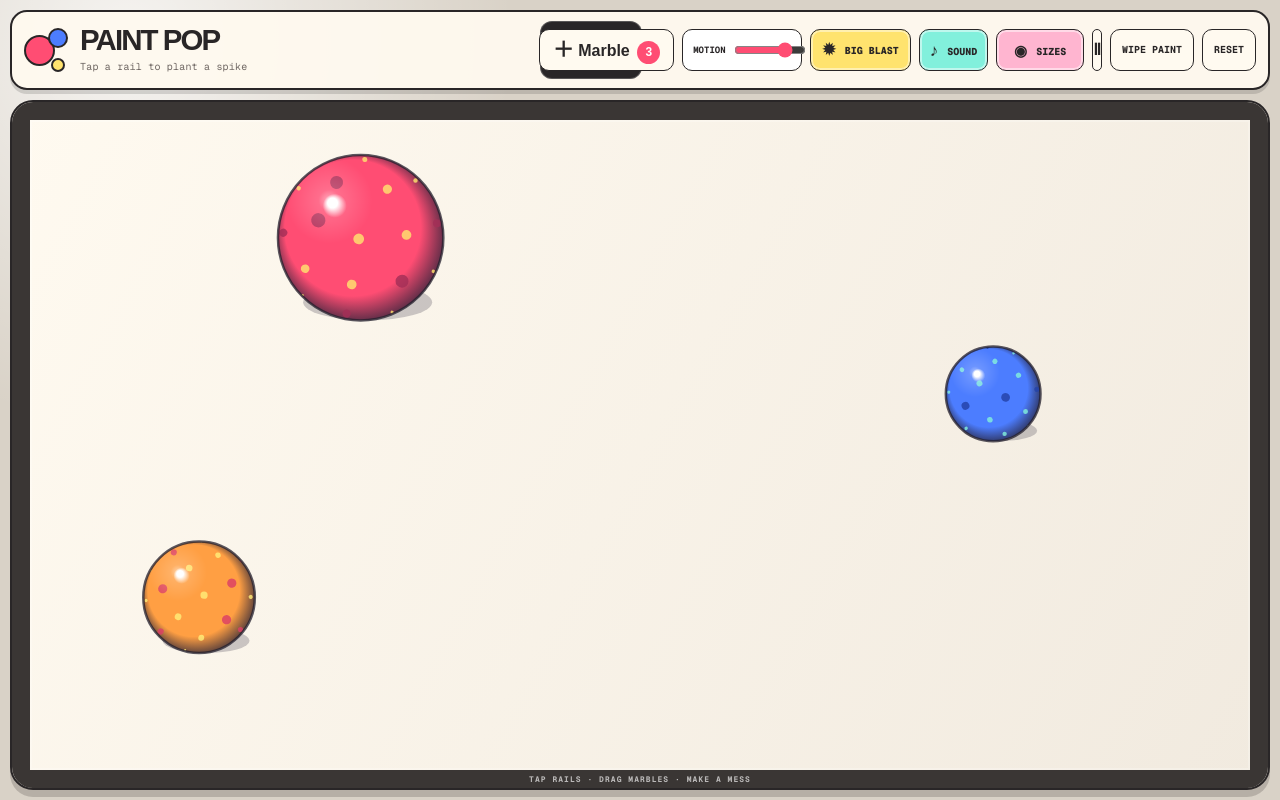
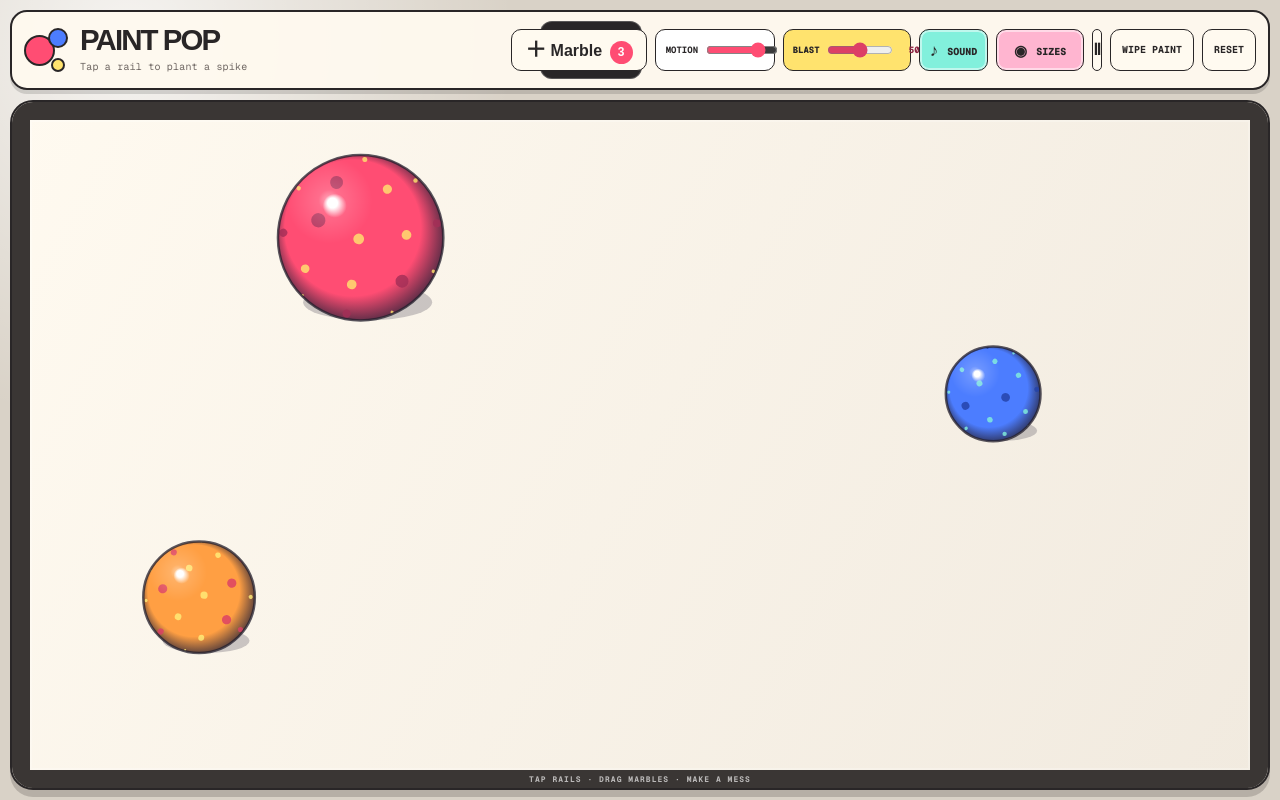
Before and after one commit to abrahamdrechsler/paintball-game, a Next.js app: page / in a window 1280 px wide. Built offline with nearby package versions, Linux system fonts and the light colour scheme.

Commit message:
Replace blast toggle with power range

```diff
--- a/app/globals.css
+++ b/app/globals.css
@@ -109,10 +109,22 @@ button { color: inherit; }
 .primary-control b { display: inline-grid; place-items: center; min-width: 23px; height: 23px; margin-left: 3px; border-radius: 50%; background: var(--pink); color: white; font-size: 12px; }
 .icon-control { width: 43px; font-weight: 900; }
 .text-control { padding: 0 11px; font: 700 10px/1 var(--font-geist-mono), monospace; text-transform: uppercase; white-space: nowrap; }
-.blast-control { padding: 0 11px; font: 800 10px/1 var(--font-geist-mono), monospace; text-transform: uppercase; white-space: nowrap; }
-.blast-control span { display: inline-block; margin-right: 3px; font-size: 16px; vertical-align: -1px; }
-.controls .blast-control.is-active { background: var(--yellow); box-shadow: inset 0 0 0 2px rgba(255,255,255,.45); }
-.controls .blast-control.is-active:hover { background: #ffed8f; }
+.blast-range-control {
+  min-width: 128px;
+  height: 42px;
+  display: grid;
+  grid-template-columns: auto 1fr auto;
+  align-items: center;
+  gap: 7px;
+  padding: 0 9px;
+  border: 1.5px solid var(--ink);
+  border-radius: 10px;
+  background: var(--yellow);
+  font: 800 9px/1 var(--font-geist-mono), monospace;
+  text-transform: uppercase;
+}
+.blast-range-control input { width: 66px; accent-color: #dc3f66; cursor: ew-resize; }
+.blast-range-control output { min-width: 20px; color: #8d2443; text-align: right; }
 .sound-control { padding: 0 10px; font: 800 10px/1 var(--font-geist-mono), monospace; text-transform: uppercase; white-space: nowrap; }
 .sound-control span { display: inline-block; margin-right: 3px; font-size: 17px; vertical-align: -1px; }
 .controls .sound-control.is-active { background: #82f0dc; box-shadow: inset 0 0 0 2px rgba(255,255,255,.5); }
@@ -221,11 +233,13 @@ button { color: inherit; }
   .score-card { min-width: 76px; height: 48px; padding: 5px 9px; }
   .score-card strong { font-size: 24px; }
   .controls { gap: 5px; }
-  .controls button, .motion-control { min-height: 40px; height: 40px; }
+  .controls button, .motion-control, .blast-range-control { min-height: 40px; height: 40px; }
   .size-menu { min-height: 40px; height: 40px; }
   .size-menu .size-control { width: 100%; }
   .motion-control { min-width: 112px; padding: 0 8px; }
   .motion-control input { width: 55px; }
+  .blast-range-control { min-width: 116px; padding: 0 7px; }
+  .blast-range-control input { width: 48px; }
   .primary-control { font-size: 12px; padding: 0 8px; }
   .board-wrap { border-radius: 17px; }
 }
--- a/app/paint-marbles.tsx
+++ b/app/paint-marbles.tsx
@@ -326,7 +326,7 @@ export default function PaintMarbles() {
   const nextIdRef = useRef(0);
   const dragRef = useRef<{ id: number; lastX: number; lastY: number; lastTime: number } | null>(null);
   const energyRef = useRef(0.78);
-  const bigBlastRef = useRef(true);
+  const blastPowerRef = useRef(0.5);
   const soundEnabledRef = useRef(true);
   const sizeMixRef = useRef(true);
   const sizeVariabilityRef = useRef(0.6);
@@ -337,7 +337,7 @@ export default function PaintMarbles() {
   const [score, setScore] = useState(0);
   const [count, setCount] = useState(0);
   const [energy, setEnergy] = useState(78);
-  const [bigBlast, setBigBlast] = useState(true);
+  const [blastPower, setBlastPower] = useState(50);
   const [soundEnabled, setSoundEnabled] = useState(true);
   const [sizeMix, setSizeMix] = useState(true);
   const [sizePanelOpen, setSizePanelOpen] = useState(false);
@@ -363,7 +363,7 @@ export default function PaintMarbles() {
     return audioRef.current;
   };
 
-  const playPop = useCallback((big: boolean) => {
+  const playPop = useCallback((power: number) => {
     if (!soundEnabledRef.current) return;
     const audio = audioRef.current;
     if (!audio || audio.state !== "running") return;
@@ -376,11 +376,11 @@ export default function PaintMarbles() {
     const body = audio.createOscillator();
     const bodyGain = audio.createGain();
     body.type = Math.random() > 0.45 ? "sine" : "triangle";
-    body.frequency.setValueAtTime((big ? 175 : 215) * variation, now);
-    body.frequency.exponentialRampToValueAtTime((big ? 48 : 68) * variation, now + (big ? 0.18 : 0.13));
+    body.frequency.setValueAtTime((215 - power * 80) * variation, now);
+    body.frequency.exponentialRampToValueAtTime((68 - power * 30) * variation, now + 0.13 + power * 0.1);
     bodyGain.gain.setValueAtTime(0.0001, now);
-    bodyGain.gain.exponentialRampToValueAtTime(big ? 0.52 : 0.42, now + 0.006);
-    bodyGain.gain.exponentialRampToValueAtTime(0.0001, now + (big ? 0.24 : 0.17));
+    bodyGain.gain.exponentialRampToValueAtTime(0.42 + power * 0.2, now + 0.006);
+    bodyGain.gain.exponentialRampToValueAtTime(0.0001, now + 0.17 + power * 0.14);
     body.connect(bodyGain).connect(master);
     body.start(now);
     body.stop(now + 0.26);
@@ -396,7 +396,7 @@ export default function PaintMarbles() {
     snap.start(now);
     snap.stop(now + 0.09);
 
-    const noiseLength = Math.floor(audio.sampleRate * (big ? 0.28 : 0.19));
+    const noiseLength = Math.floor(audio.sampleRate * (0.19 + power * 0.18));
     const noiseBuffer = audio.createBuffer(1, noiseLength, audio.sampleRate);
     const noise = noiseBuffer.getChannelData(0);
     for (let i = 0; i < noise.length; i++) noise[i] = (Math.random() * 2 - 1) * Math.pow(1 - i / noise.length, 1.7);
@@ -407,8 +407,8 @@ export default function PaintMarbles() {
     filter.type = "bandpass";
     filter.frequency.value = (620 + Math.random() * 880) * variation;
     filter.Q.value = 0.55 + Math.random() * 0.85;
-    noiseGain.gain.setValueAtTime(big ? 0.28 : 0.2, now);
-    noiseGain.gain.exponentialRampToValueAtTime(0.0001, now + (big ? 0.27 : 0.18));
+    noiseGain.gain.setValueAtTime(0.2 + power * 0.16, now);
+    noiseGain.gain.exponentialRampToValueAtTime(0.0001, now + 0.18 + power * 0.18);
     splatter.connect(filter).connect(noiseGain).connect(master);
     splatter.start(now + Math.random() * 0.012);
   }, []);
@@ -450,8 +450,8 @@ export default function PaintMarbles() {
   }, [applyCurrentSizes, clearPaint, syncCount]);
 
   const explodeBall = useCallback((ball: Ball) => {
-    const blastScale = bigBlastRef.current ? 1.78 : 1;
-    playPop(bigBlastRef.current);
+    const blastScale = 0.75 + blastPowerRef.current * 2.06;
+    playPop(blastPowerRef.current);
     const paint = paintRef.current;
     const pctx = paint?.getContext("2d");
     if (pctx) {
@@ -478,7 +478,7 @@ export default function PaintMarbles() {
       }
     }
 
-    const particleCount = Math.round(58 * (bigBlastRef.current ? 1.55 : 1));
+    const particleCount = Math.round(44 + blastPowerRef.current * 92);
     for (let i = 0; i < particleCount; i++) {
       const a = Math.random() * TAU;
       const speed = (80 + Math.random() * 380) * Math.sqrt(blastScale);
@@ -502,6 +502,10 @@ export default function PaintMarbles() {
   useEffect(() => {
     energyRef.current = energy / 100;
   }, [energy]);
+
+  useEffect(() => {
+    blastPowerRef.current = blastPower / 100;
+  }, [blastPower]);
 
   useEffect(() => {
     sizeMixRef.current = sizeMix;
@@ -767,12 +771,6 @@ export default function PaintMarbles() {
     setPaused(pausedRef.current);
   };
 
-  const toggleBigBlast = () => {
-    bigBlastRef.current = !bigBlastRef.current;
-    setBigBlast(bigBlastRef.current);
-    setHint(bigBlastRef.current ? "Big Blast is on — stand back" : "Compact splats are on");
-  };
-
   const toggleSound = () => {
     soundEnabledRef.current = !soundEnabledRef.current;
     setSoundEnabled(soundEnabledRef.current);
@@ -815,14 +813,18 @@ export default function PaintMarbles() {
               onChange={(event) => setEnergy(Number(event.target.value))}
             />
           </label>
-          <button
-            className={`blast-control${bigBlast ? " is-active" : ""}`}
-            onClick={toggleBigBlast}
-            aria-pressed={bigBlast}
-            aria-label={bigBlast ? "Disable Big Blast explosions" : "Enable Big Blast explosions"}
-          >
-            <span aria-hidden="true">✹</span> Big Blast
-          </button>
+          <label className="blast-range-control">
+            <span>Blast</span>
+            <input
+              aria-label="Explosion blast power"
+              type="range"
+              min="0"
+              max="100"
+              value={blastPower}
+              onChange={(event) => setBlastPower(Number(event.target.value))}
+            />
+            <output>{blastPower}</output>
+          </label>
           <button
             className={`sound-control${soundEnabled ? " is-active" : ""}`}
             onClick={toggleSound}
```
